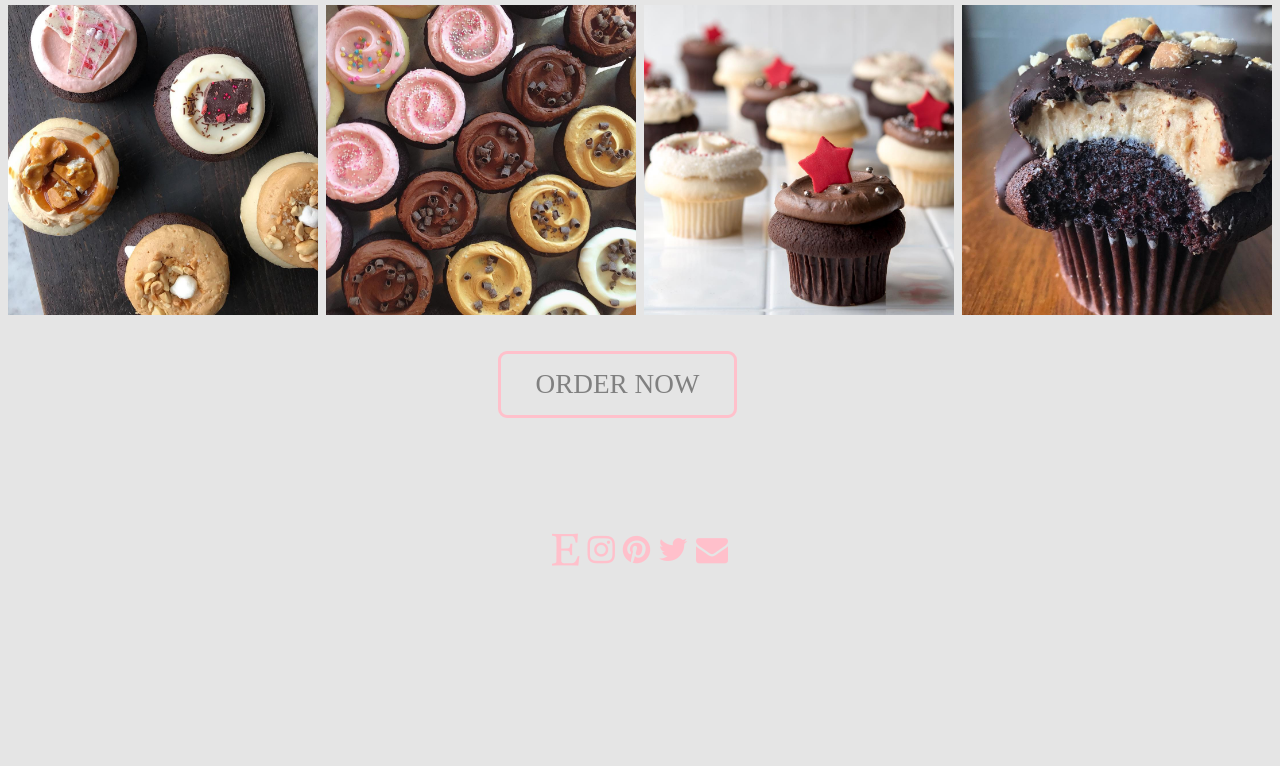
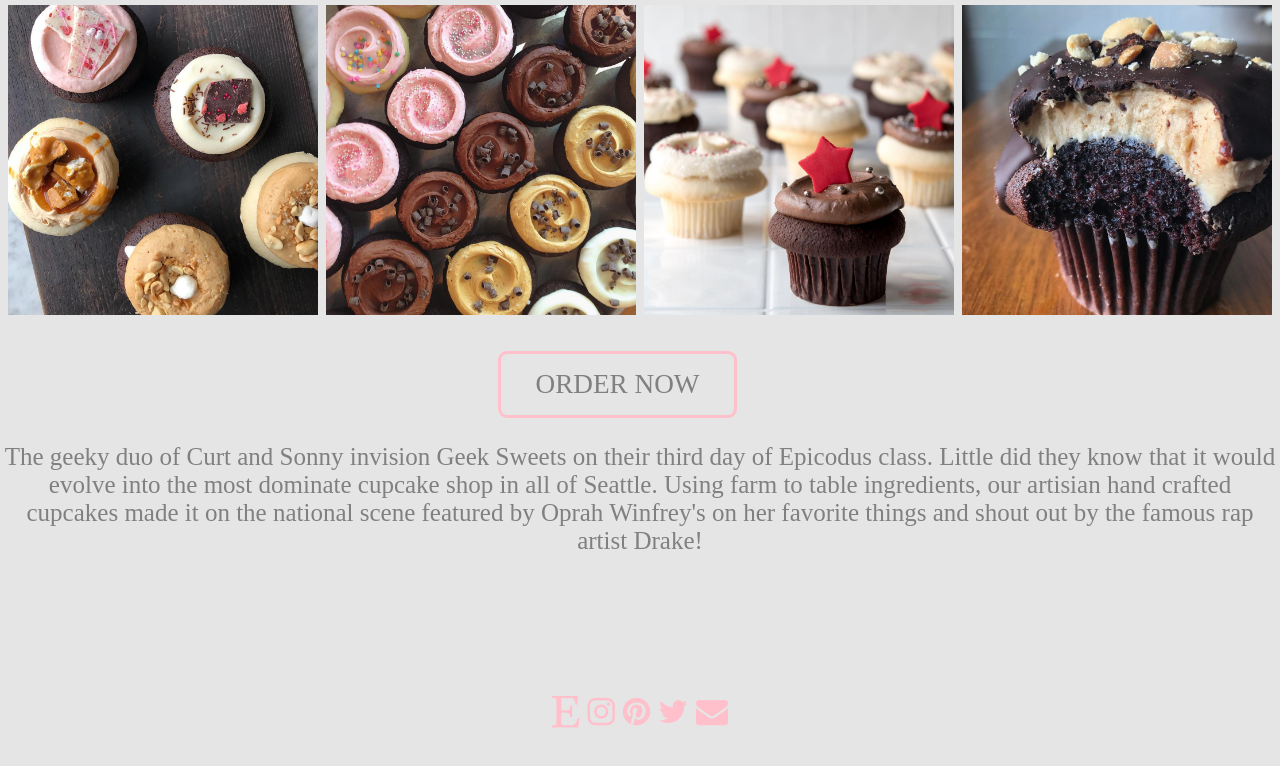
Before and after one commit to curtcaldwell/cupcake_project, a plain HTML site: page index.html in a window 1280 px wide. Shown: the part 670-1436 px from the top of the page. Before the commit the page ends 1335 px from the top, so only its background shows below. Drawn offline with Linux system fonts and the light colour scheme.

Commit message:
Added a paragraph and added live email to the envelope button.

```diff
--- a/css/styles.css
+++ b/css/styles.css
@@ -80,6 +80,14 @@ a:hover {
  color: gray;
 }
 
+.about p {
+  font: baskerville;
+  text-align: center;
+  font-size: 25px;
+  color: gray;
+
+}
+
 /* Responsive layout - makes a two column-layout instead of four columns */
 @media screen and (max-width: 800px) {
     .column {
--- a/index.html
+++ b/index.html
@@ -32,8 +32,16 @@
   </div>
   <br>
   <br>
+
   <div class="center">
   <button class="button"><a class="button" "Shop Now" href="https://sprinkles.com/order/">Order Now</a></button>
+  </div>
+
+  <div class="about">
+   <p class="about">The geeky duo of Curt and Sonny invision Geek Sweets on their third day of Epicodus class. Little did they
+    know that it would evolve into the most dominate cupcake shop in all of Seattle. Using farm to table ingredients, our artisian
+    hand crafted cupcakes made it on the national scene featured by Oprah Winfrey's on her favorite things and shout out by the famous rap
+    artist Drake!</p>
   </div>
   <br>
   </section>
@@ -43,6 +51,7 @@
     <a href="https://www.pinterest.com" class="fa fa-pinterest"></a>
     <a href="https://www.twitter.com" class="fa fa-twitter"></a>
     <a href="mailto:order@sprinkles.com" class="fa fa-envelope"></a>
+  </div>
 
   </body>
 </html>
```
